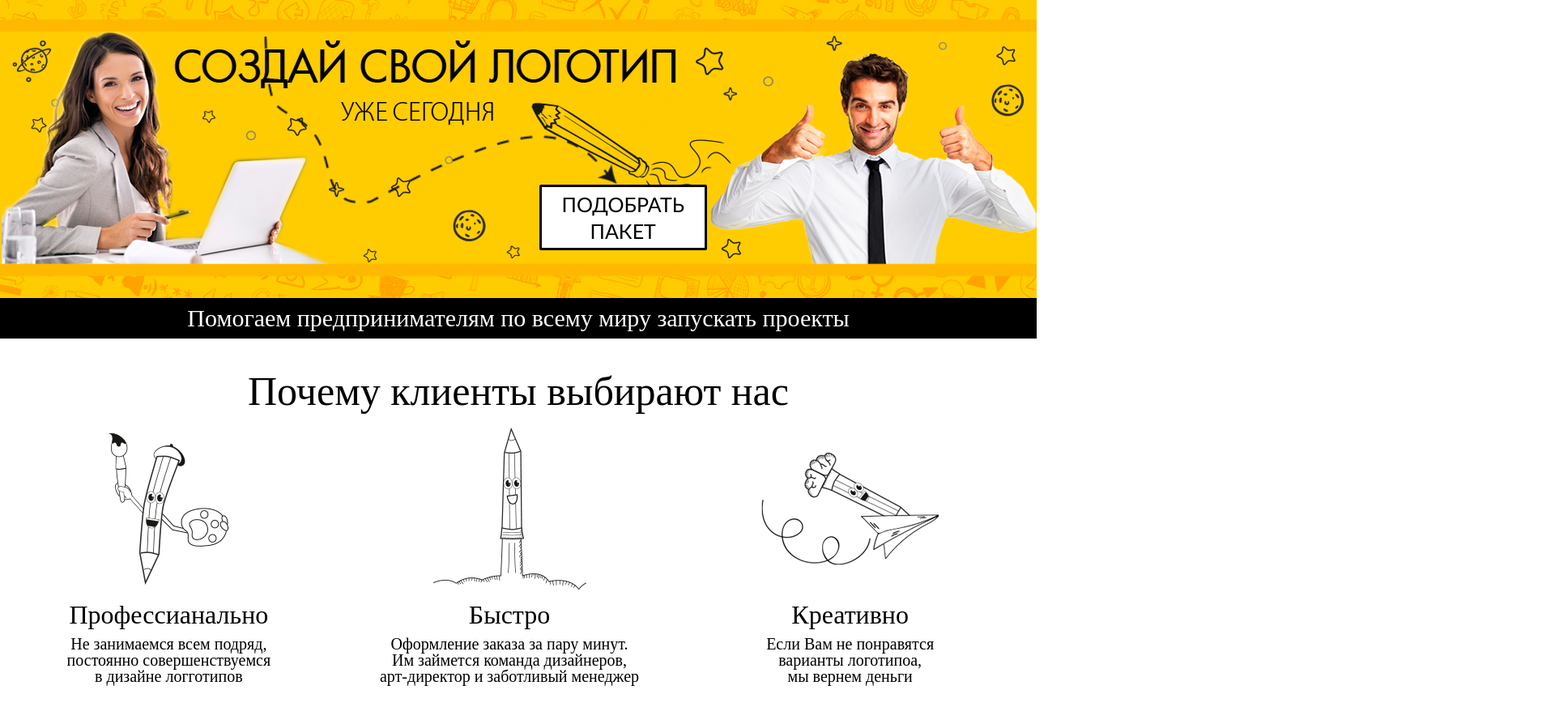
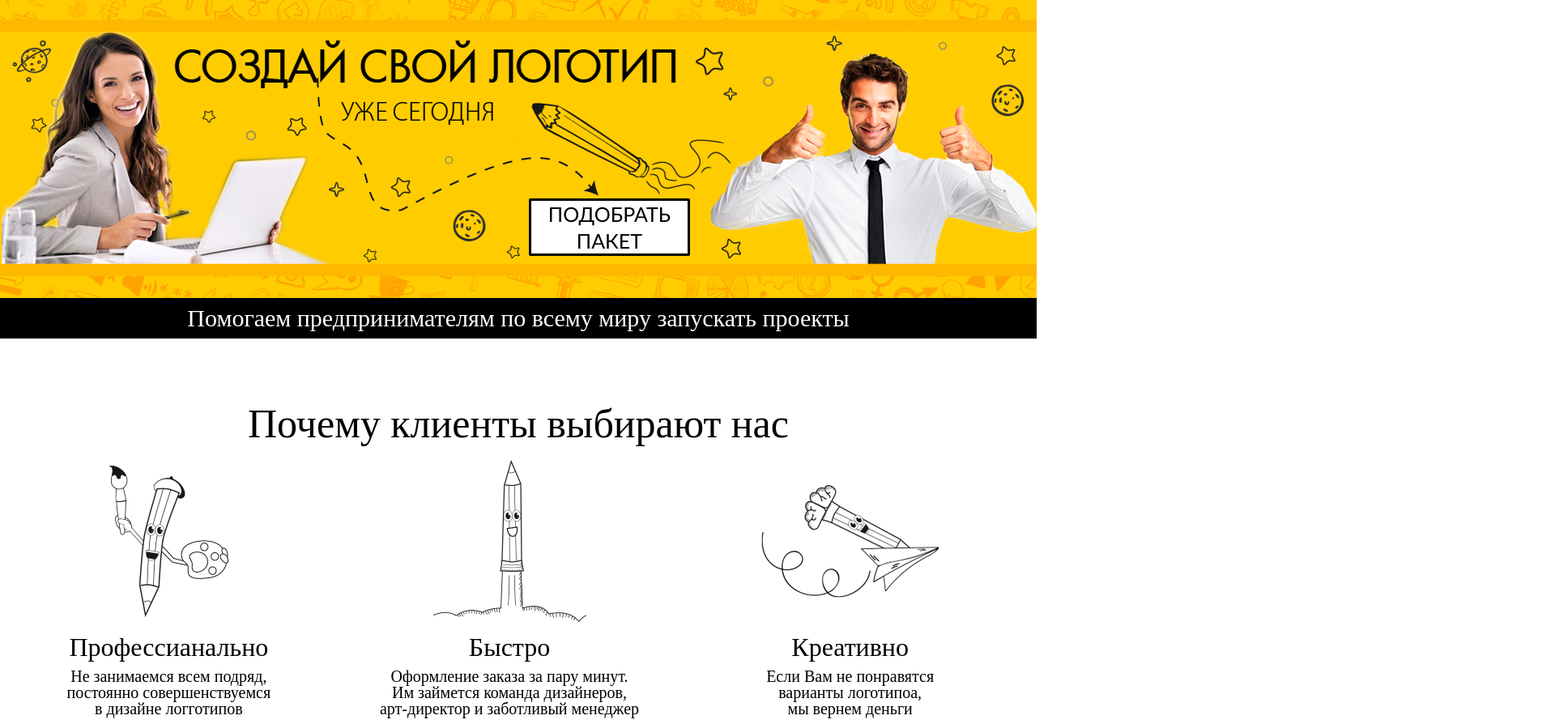
Before and after one commit to Vtaliy/landing, a plain HTML site: page index.html in a window 1280 px wide. Shown: the top 894 px of the page at 81% size, 1920 px wide, since content can reach past the window. Drawn offline with nearby package versions, Linux system fonts and the light colour scheme.

Commit message:
Set the max-width of 1280px to selective blocks

```diff
--- a/index.html
+++ b/index.html
@@ -16,21 +16,24 @@
 
 <body>
 <header>
-    <section class="section section-header">
+  <section class="wrapp-section section-header">
+    <div class="section section-header">
         <!--<img class="arrow" src="images/pseudo-arrow-button2.png" alt="pseudo-arrow-button png">-->
         <img class="bg_images" src="images/bg_images.png" alt="hadder_background png">
 
         <a class="select_package" href="">
             <span>Подобрать <br> пакет</span>
         </a>
-    </section>
+    </div>
 
-    <section class="section section-subheader">
+    <div class="section section-subheader">
         <div class="section-title">Помогаем предпринимателям по всему миру запускать проекты</div>
-    </section>
+    </div>
+  </section>
 </header>
 
-<section class="section section-why">
+<section class="wrapp-section section-why">
+<div class="section section-why">
     <h2 class="сaption-why">Почему клиенты выбирают нас</h2>
     <div class="why-choose img-text">
         <div class="why-choose__item">
@@ -61,9 +64,11 @@
                 <br>мы вернем деньги</p>
         </div>
     </div>
+</div>
 </section>
 
-<section class="section section-slider__portfoglio">
+<section class="wrapp-section-slider__portfoglio">
+<div class="section section-slider__portfoglio">
 
     <img src="./images/slider-portfoglio-1.jpeg" alt="">
 
@@ -71,10 +76,12 @@
 
     <img src="./images/slider-portfoglio-3.jpeg" alt="">
 
+</div>
 </section>
 
-<section class="select section-choose">
-
+<section class="wrapp-section-choose">
+<div class="select section-choose">
+</div>
     <h2 class="s-choose">ВЫБИРИТЕ ПАКЕТ УСЛУГ</h2>
 
     <div class="container">
@@ -142,7 +149,6 @@
 
     </div>
     <!-- /.container -->
-
 </section>
 
 <section class="section section-feedbacks">
--- a/style.css
+++ b/style.css
@@ -1,4 +1,11 @@
 /* SECTIONS */
+
+.wrapp-section.section-header, .wrapp-section.section-why,.wrapp-section-slider__portfoglio, .wrapp-section-choose {
+	width: 1280px;
+	max-width: 100%;
+	margin: 0 auto;
+	}
+
 .section.section-header {
     display: inline-block;
     background-color: #fecc00;
@@ -15,12 +22,12 @@
 
 .select_package {
     border: 3px solid black;
-    padding: 5px 25px;
+    padding: 0px 21px;
     border-radius: 2px;
     background-color: #ffffff;
     position: absolute;
-    bottom: 16%;
-    left: 52%;
+    bottom: 14%;
+    left: 51%;
     text-align: center;
     text-decoration: none;
     font-size: 25px;
@@ -35,9 +42,9 @@
     position: absolute;
     width: 200%;
     height: 203%;
-    bottom: 120%;
-    right: 62%;
-    transform: scale(1.25);
+    bottom: 131%;
+    right: 47%;
+    transform: scale(1.00);
 }
 
 .select_package span {
@@ -130,6 +137,7 @@
 
 .section-slider__portfoglio {
     position: relative;
+	overflow: hidden;
 }
 
 .s-choose {
@@ -153,7 +161,7 @@
 
 .section-choose__item {
     display: inline-block;
-    width: 32.99%;
+    width: 32.96%;
     vertical-align: top;
     margin-right: 0.2%;
 }
```
